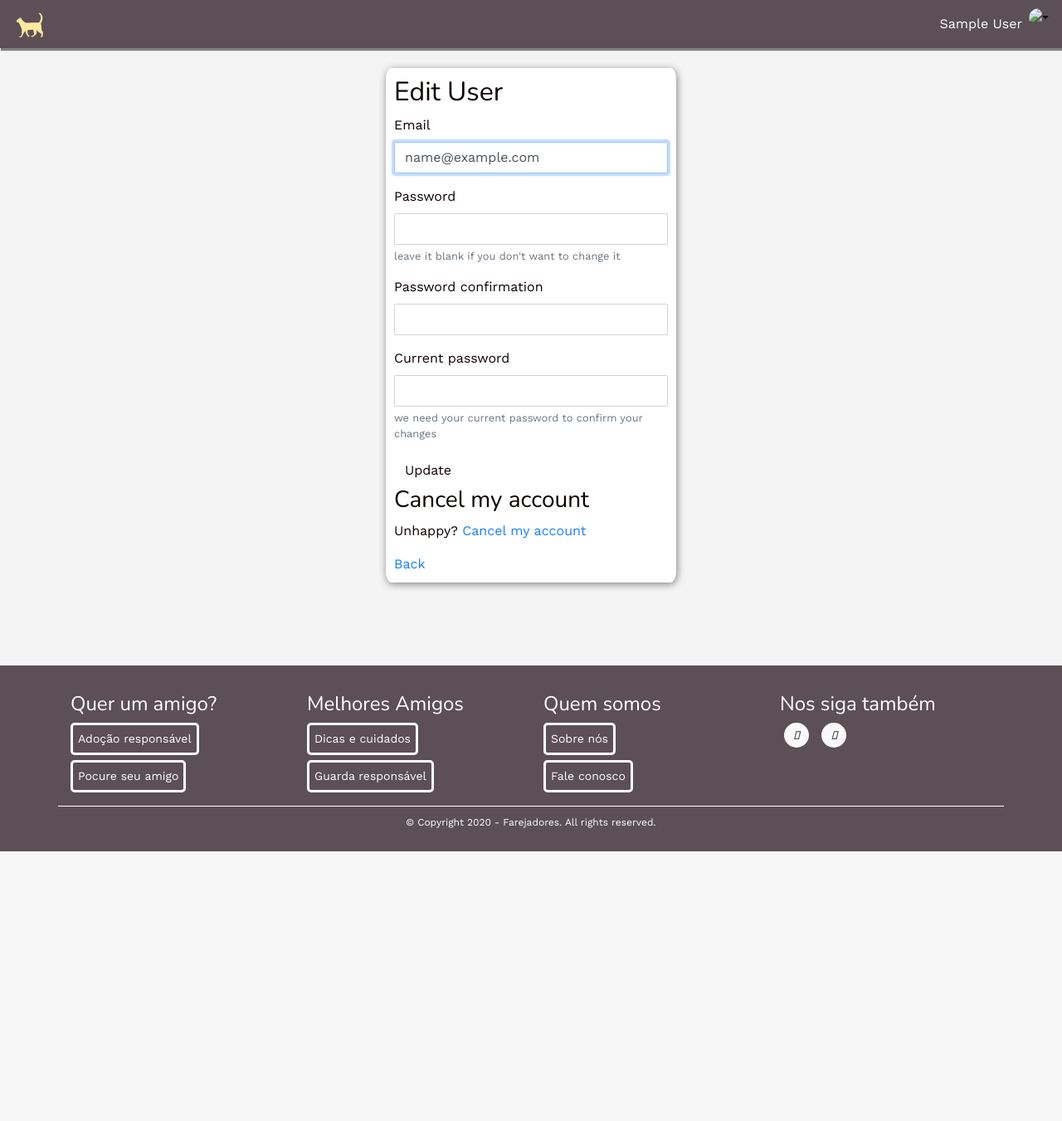
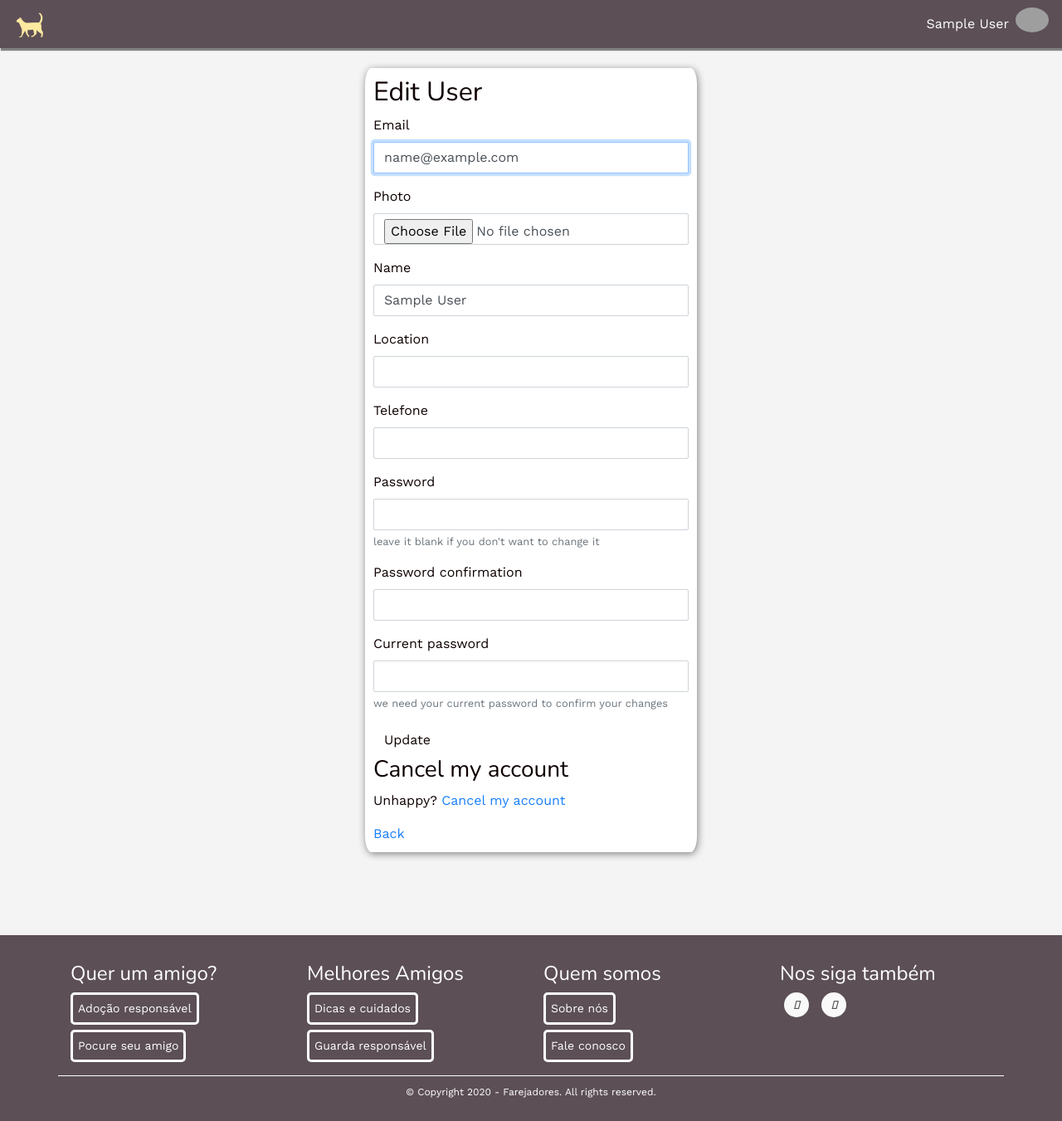
Before and after one commit to franciscognclvs/Farejador, a Rails app: page /users/edit in a window 1280 px wide. Shown: the whole page at 83% size. Before the commit the page ends 1026 px from the top, so only its background shows below. Run offline with Rails 7, Linux system fonts and the light colour scheme; the visitor is signed in with stand-in values (Sample User, id 1); style sheets or scripts are compiled from the project's sources; some libraries are stand-ins or nearby versions; grey boxes are pictures that could not be loaded.

Commit message:
claudinei funcionando desgraca, o rita volta desgramada

```diff
--- a/app/assets/stylesheets/components/_login.scss
+++ b/app/assets/stylesheets/components/_login.scss
@@ -1,5 +1,5 @@
 .login {
-	width: 350px;
+	width: 400px;
 	padding: 10px;
 	border-radius: 2%;
 	box-shadow: 1px 2px 10px grey;
--- a/app/controllers/application_controller.rb
+++ b/app/controllers/application_controller.rb
@@ -6,8 +6,8 @@ class ApplicationController < ActionController::Base
 
   def configure_permitted_parameters
     # For additional fields in app/views/devise/registrations/new.html.erb
-    devise_parameter_sanitizer.permit(:sign_up, keys: [:email, :telefone, :name, :location, :password])
+    devise_parameter_sanitizer.permit(:sign_up, keys: [:email, :telefone, :name, :location, :password, :photo])
     # For additional in app/views/devise/registrations/edit.html.erb
-    devise_parameter_sanitizer.permit(:account_update, keys: [:email, :telefone, :name, :location, :password])
+    devise_parameter_sanitizer.permit(:account_update, keys: [:email, :telefone, :name, :location, :password, :photo])
   end
 end
--- a/app/views/devise/registrations/edit.html.erb
+++ b/app/views/devise/registrations/edit.html.erb
@@ -12,6 +12,13 @@
           <p>Currently waiting confirmation for: <%= resource.unconfirmed_email %></p>
         <% end %>
 
+        <%= f.input :photo, as: :file %>
+        <%= f.input :name,
+                    required: false%>
+        <%= f.input :location,
+                    required: false%>
+        <%= f.input :telefone,
+                    required: false%>
         <%= f.input :password,
                     hint: "leave it blank if you don't want to change it",
                     required: false,
--- a/app/views/devise/registrations/new.html.erb
+++ b/app/views/devise/registrations/new.html.erb
@@ -7,6 +7,7 @@
 
     <div class="form">
       <div class="form-inputs">
+        <%= f.input :photo, as: :file %>
         <%= f.input :name,
                     required: true%>
         <%= f.input :location,
--- a/app/views/shared/_navbar.html.erb
+++ b/app/views/shared/_navbar.html.erb
@@ -8,7 +8,6 @@
     <span class="navbar-toggler-icon"></span>
   </button>
 
-
   <div class="collapse navbar-collapse" id="navbarSupportedContent">
     <ul class="navbar-nav mr-auto">
 
@@ -17,12 +16,16 @@
           <%= link_to current_user.name, user_session_path, class: "nav-link" %>
         </li>
       <li class="nav-item dropdown">
-        <%= image_tag "https://kitt.lewagon.com/placeholder/users/ssaunier", class: "avatar dropdown-toggle", id: "navbarDropdown", data: { toggle: "dropdown" }, 'aria-haspopup': true, 'aria-expanded': false %>
+        <% if current_user.photo.attached? %>
+          <%= cl_image_tag current_user.photo.key, transformation: [{width: 55, height: 55, gravity: "face", radius: "max", crop: "fill", quality: 80}, {width: 55, crop: "scale"}], class: "avatar dropdown-toggle", id: "navbarDropdown", data: { toggle: "dropdown" }, 'aria-haspopup': true, 'aria-expanded': false %>
+          <% else %>
+          <%= image_tag "https://st3.depositphotos.com/9412676/12748/v/950/depositphotos_127481014-stock-illustration-standard-user-icon-set.jpg", transformation: [{width: 55, height: 55, gravity: "face", radius: "max", crop: "fill", quality: 80}, {width: 55, crop: "scale"}], class: "avatar dropdown-toggle", id: "navbarDropdown", data: { toggle: "dropdown" }, 'aria-haspopup': true, 'aria-expanded': false %>
+        <% end %>
         <div class="dropdown-menu dropdown-menu-right" aria-labelledby="navbarDropdown">
           <%= link_to "My Pets", animals_path, class: "dropdown-item" %>
           <%= link_to "New Pet", new_animal_path, class: "dropdown-item" %>
+          <%= link_to "Profile", edit_user_registration_path, class: "dropdown-item" %>
           <%= link_to "Logout", destroy_user_session_path, method: :delete, class: "dropdown-item" %>
-
         </div>
       </li>
 
```
